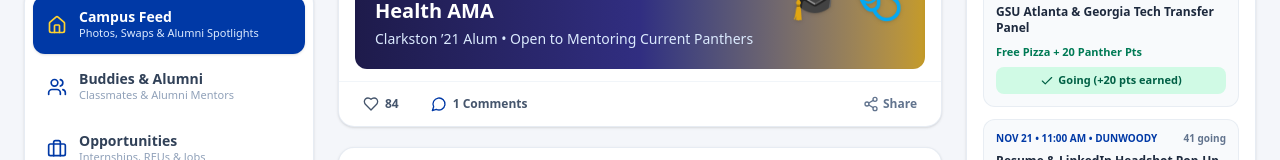
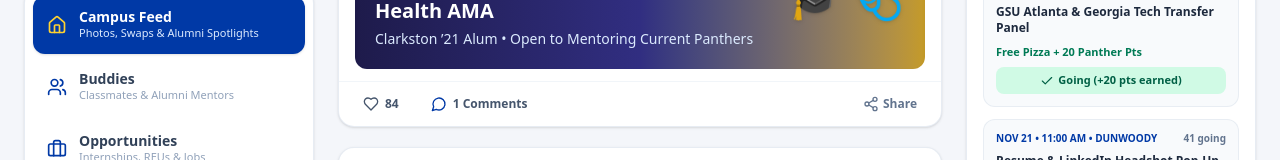
Before and after one commit to SheCodeBugg/Hackperimeter, a React (Vite) app: page / in a window 1280 px wide. Shown: the part 517-677 px from the top of the page. Built offline with nearby package versions, Linux system fonts and the light colour scheme.

Commit message:
Rename the Buddies & Alumni menu item to Buddies
Co-Authored-By: Claude Opus 5.5 <noreply@anthropic.com>
Claude-Session: https://claude.ai/code/session_013j5BiHDoyKsfY6oumgVFj1

```diff
--- a/perimeter-link.tsx
+++ b/perimeter-link.tsx
@@ -1331,7 +1331,7 @@ export default function App() {
           <nav className="bg-white rounded-2xl border border-slate-200/80 shadow-sm p-2 space-y-1">
             {[
               { id: 'feed', label: 'Campus Feed', icon: Home, desc: 'Photos, Swaps & Alumni Spotlights' },
-              { id: 'buddies', label: 'Buddies & Alumni', icon: Users, desc: 'Classmates & Alumni Mentors' },
+              { id: 'buddies', label: 'Buddies', icon: Users, desc: 'Classmates & Alumni Mentors' },
               { id: 'opportunities', label: 'Opportunities', icon: Briefcase, desc: 'Internships, REUs & Jobs' },
               { id: 'ask', label: 'Ask Perimeter', icon: HelpCircle, desc: 'Profs, Classes & Transfer Q&A' },
               { id: 'hub', label: 'Panther Hub', icon: Trophy, desc: 'Profile, Points & Badges' }
```
